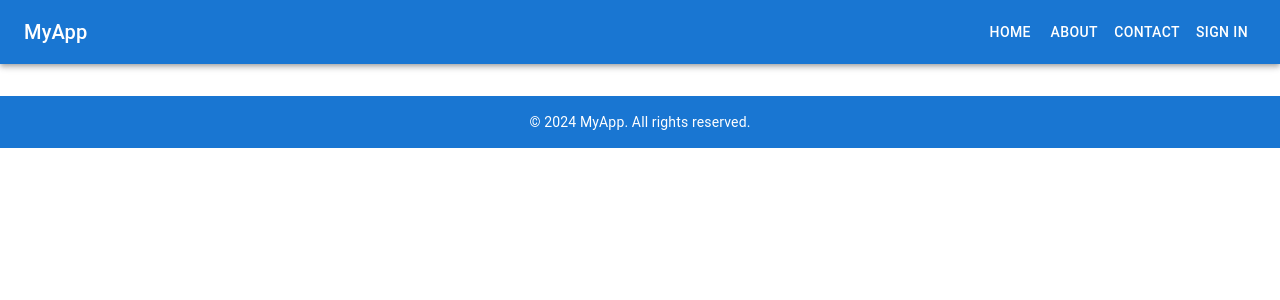
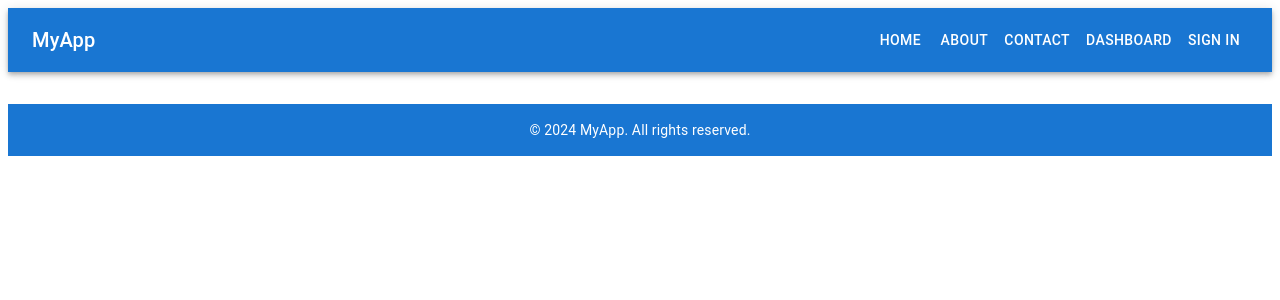
Before and after one commit to mohitgupta07/KOLLA, a React (Create React App) app in the folder frontend/: page /settings in a window 1280 px wide. Shown: the top 300 px of the page. Built offline with nearby package versions, Linux system fonts and the light colour scheme; no server answers.

Commit message:
further impl

```diff
--- a/frontend/src/AppRouter.js
+++ b/frontend/src/AppRouter.js
@@ -10,7 +10,7 @@ import Navbar from './Navbar';
 import GoogleCallback from './GoogleCallback';
 import Dashboard from './Dashboard';
 
-const AppRouter = ({ isLoggedIn, username}) => (
+const AppRouter = ({ isLoggedIn, username }) => (
     <>
         <Navbar isLoggedIn={isLoggedIn} username={username} />
         <Routes>
--- a/frontend/src/GoogleCallback.js
+++ b/frontend/src/GoogleCallback.js
@@ -18,6 +18,7 @@ function GoogleCallbackFrontend() {
       })
         .then((response) => response.json())
         .then((data) => {
+          console.log('Success:', data);
           if (data.token) {
             localStorage.setItem('authToken', data.token); // Store token in local storage
             navigate('/dashboard'); // Redirect to your dashboard or another protected route
--- a/frontend/src/Navbar.js
+++ b/frontend/src/Navbar.js
@@ -11,6 +11,7 @@ const Navbar = ({ isLoggedIn, username }) => (
             <Button component={Link} to="/" color="inherit">Home</Button>
             <Button component={Link} to="/about" color="inherit">About</Button>
             <Button component={Link} to="/contact" color="inherit">Contact</Button>
+            <Button component={Link} to="/dashboard" color="inherit">Dashboard</Button>
             {isLoggedIn ? (
                 <>
                     <Typography variant="body1" sx={{ mr: 2 }}>
--- a/frontend/src/index.js
+++ b/frontend/src/index.js
@@ -1,33 +1,41 @@
-import './index.css'; // Global styles
 import React, { useState, useEffect } from 'react';
 import ReactDOM from 'react-dom/client';
 import { BrowserRouter as Router } from 'react-router-dom';
 import { GoogleOAuthProvider } from '@react-oauth/google';
 import AppRouter from './AppRouter';
-import axios from 'axios';
-
-const appName = process.env.REACT_APP_APP_NAME || "MyApp";
-
-// Determine which OAuth provider to use
-const useGoogleProvider = true; // Example flag, can be set based on configuration or environment
 
 const Root = () => {
     const [isLoggedIn, setIsLoggedIn] = useState(false);
     const [username, setUsername] = useState('');
 
     useEffect(() => {
-        // Check if the user is logged by checking the cookie set by the backend in the browser
+        // Example function to read cookie
+        const getCookie = (name) => {
+            const value = `; ${document.cookie}`;
+            const parts = value.split(`; ${name}=`);
+            if (parts.length === 2) return parts.pop().split(';').shift();
+        };
 
+        const checkLoginStatus = () => {
+            const token = getCookie('authToken'); // Adjust cookie name accordingly
+            if (token) {
+                // Decode token or use it to determine if the user is logged in
+                // Set username based on decoded token if needed
+                setIsLoggedIn(true);
+                setUsername('exampleUsername'); // Replace with actual logic to get username
+            } else {
+                setIsLoggedIn(false);
+            }
+        };
 
+        checkLoginStatus();
     }, []);
 
     return (
         <Router>
-            {
-                <GoogleOAuthProvider clientId={process.env.REACT_APP_GOOGLE_CLIENT_ID}>
-                    <AppRouter isLoggedIn={isLoggedIn} username={username}  />
-                </GoogleOAuthProvider>
-            }
+            <GoogleOAuthProvider clientId={process.env.REACT_APP_GOOGLE_CLIENT_ID}>
+                <AppRouter isLoggedIn={isLoggedIn} username={username} />
+            </GoogleOAuthProvider>
         </Router>
     );
 };
```
Also changed, not shown: 2 other files (tests, documents, lock files or other folders).
